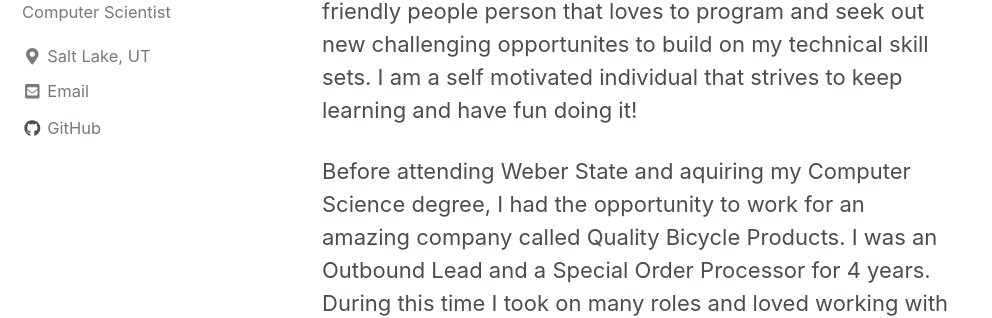
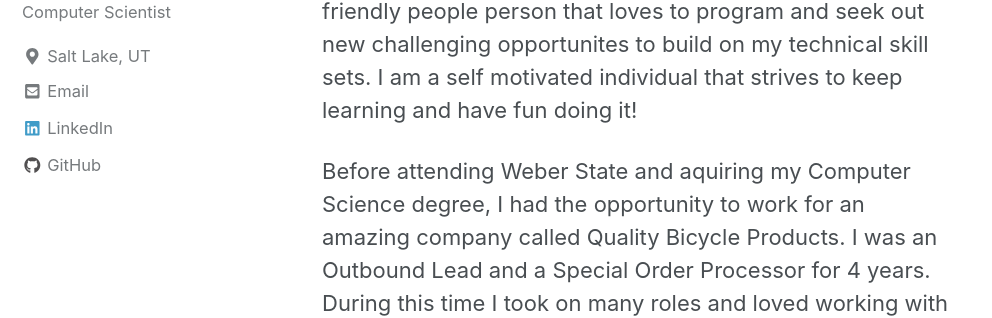
Before and after one commit to GeoProth/GeoProth.github.io, a Jekyll site: the page built from _pages/about.md, in a window 1280 px wide and 900 px high, scrolled down 1123 px. Shown: the part 214-532 px from the top of the window, without its empty margins (0-992 px from the left). Built offline with Jekyll 4.4.1, drawn with Linux system fonts in a browser that asks for light colours; nearby versions of some CDN libraries.

Commit message:
added linkedIn

```diff
--- a/_config.yml
+++ b/_config.yml
@@ -20,7 +20,7 @@ title                    : "Geoff Prothero"
 title_separator          : "-"
 name                     : "Geoff Prothero"
 description              : "Computer Science Portfolio"
-url                      : "https://github.com/GeoProth/" # the base hostname & protocol for your site e.g. "https://mmistakes.github.io"
+url                      :  # the base hostname & protocol for your site e.g. "https://mmistakes.github.io"
 baseurl                  : # the subpath of your site, e.g. "/blog"
 repository               : # GitHub username/repo-name e.g. "mmistakes/minimal-mistakes"
 teaser                   : # path of fallback teaser image, e.g. "/assets/images/500x300.png"
@@ -119,7 +119,7 @@ author:
   keybase          :
   instagram        :
   lastfm           :
-  linkedin         : # "john-doe-12345678" (the last part of your profile url, e.g. https://www.linkedin.com/in/john-doe-12345678)
+  linkedin         : "geoff-prothero-8b09a6170" # "john-doe-12345678" (the last part of your profile url, e.g. https://www.linkedin.com/in/john-doe-12345678)
   pinterest        :
   soundcloud       :
   stackoverflow    : # "123456/username" (the last part of your profile url, e.g. https://stackoverflow.com/users/123456/username)
```
